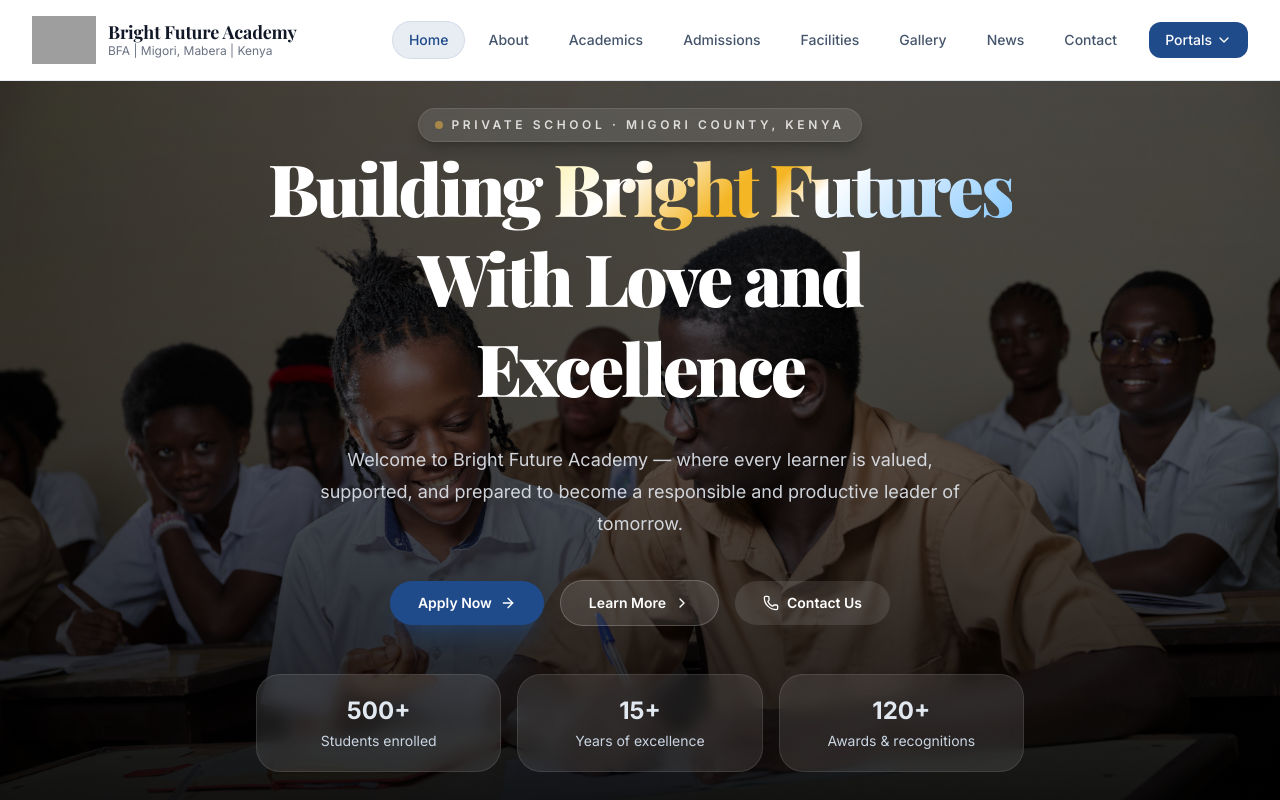
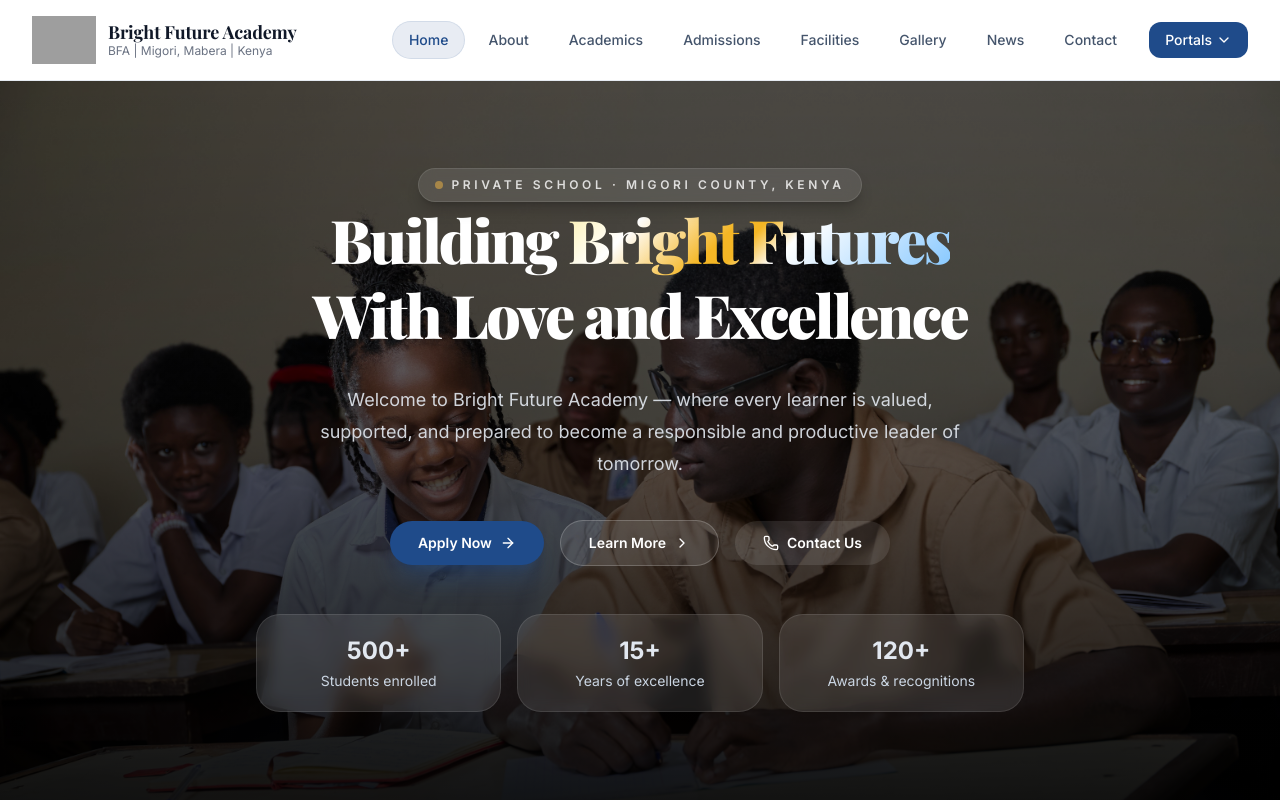
Before and after one commit to AyiekoGershon/BFA-web-mvp, a React (Vite) app: page / in a window 1280 px wide. Shown: the top 800 px of the page. Built offline with nearby package versions, Linux system fonts and the light colour scheme; grey boxes are pictures that could not be loaded.

Commit message:
Update HeroSection.tsx

```diff
--- a/src/components/sections/HeroSection.tsx
+++ b/src/components/sections/HeroSection.tsx
@@ -41,7 +41,7 @@ export default function HeroSection() {
           </div>
 
           <div className="max-w-3xl mx-auto text-center">
-            <h1 className="text-4xl sm:text-5xl md:text-6xl xl:text-7xl font-serif font-black tracking-[-0.04em] text-white leading-tight">
+            <h1 className="text-4xl sm:text-5xl md:text-5xl xl:text-6xl font-serif font-black tracking-[-0.04em] text-white leading-tight">
               Building <span className="brand-gradient-text">Bright Futures</span><br />
               With Love and Excellence
             </h1>
```
